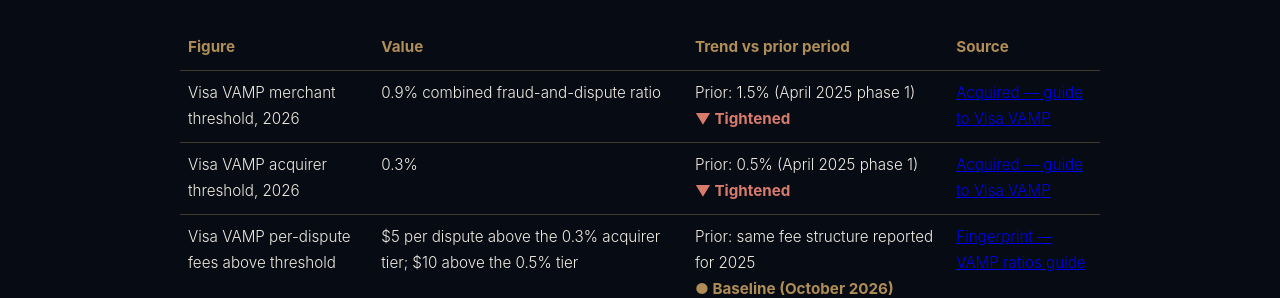
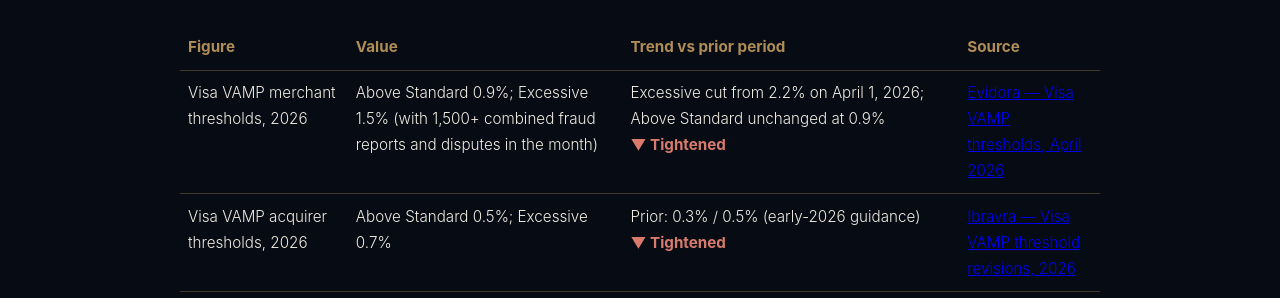
Before and after one commit to primedomaincapital/chargebackrates, a plain HTML site: page market-data.html in a window 1280 px wide. Shown: the part 502-800 px from the top of the page. Drawn offline with Linux system fonts and the light colour scheme.

Commit message:
Fix: VAMP thresholds to April 2026 schedule (merchant 0.9%/1.5%, acquirer 0.5%/0.7%, fees $4/$8)

```diff
--- a/market-data.html
+++ b/market-data.html
@@ -135,9 +135,9 @@ main h1{font-size:clamp(30px,8.5vw,58px)!important;line-height:1.15!important}
 <p>This chargeback market data pulls the two halves together — the published network thresholds that trigger monitoring, and the published cost research on what each dispute actually costs once it lands. Read the ratio columns before the dollar columns; the dollars only matter after the ratio has already gone wrong.</p>
 <h2>Network thresholds: where monitoring starts</h2>
 <table class="dp-table"><thead><tr><th>Figure</th><th>Value</th><th>Trend vs prior period</th><th>Source</th></tr></thead><tbody>
-<tr><td>Visa VAMP merchant threshold, 2026</td><td>0.9% combined fraud-and-dispute ratio</td><td>Prior: 1.5% (April 2025 phase 1)<br><span class="trend-down">▼ Tightened</span></td><td><a href="https://www.acquired.com/blog/guide-to-visa-acquirer-monitoring-program-vamp/">Acquired — guide to Visa VAMP</a></td></tr>
-<tr><td>Visa VAMP acquirer threshold, 2026</td><td>0.3%</td><td>Prior: 0.5% (April 2025 phase 1)<br><span class="trend-down">▼ Tightened</span></td><td><a href="https://www.acquired.com/blog/guide-to-visa-acquirer-monitoring-program-vamp/">Acquired — guide to Visa VAMP</a></td></tr>
-<tr><td>Visa VAMP per-dispute fees above threshold</td><td>$5 per dispute above the 0.3% acquirer tier; $10 above the 0.5% tier</td><td>Prior: same fee structure reported for 2025<br><span class="trend-base">● Baseline (October 2026)</span></td><td><a href="https://Fingerprint.com/blog/visa-vamp-chargeback-enumeration-ratios-2025/">Fingerprint — VAMP ratios guide</a></td></tr>
+<tr><td>Visa VAMP merchant thresholds, 2026</td><td>Above Standard 0.9%; Excessive 1.5% (with 1,500+ combined fraud reports and disputes in the month)</td><td>Excessive cut from 2.2% on April 1, 2026; Above Standard unchanged at 0.9%<br><span class="trend-down">▼ Tightened</span></td><td><a href="https://blog.evidora.io/visa-just-lowered-the-chargeback-threshold-ouch/">Evidora — Visa VAMP thresholds, April 2026</a></td></tr>
+<tr><td>Visa VAMP acquirer thresholds, 2026</td><td>Above Standard 0.5%; Excessive 0.7%</td><td>Prior: 0.3% / 0.5% (early-2026 guidance)<br><span class="trend-down">▼ Tightened</span></td><td><a href="http://www.ibravra.com/article/visa-vamp-dispute-ratio-threshold-defense-playbook/">Ibravra — Visa VAMP threshold revisions, 2026</a></td></tr>
+<tr><td>Visa VAMP per-dispute fees above threshold</td><td>$4 per flagged transaction (Above Standard); $8 per flagged transaction (Excessive)</td><td>Prior: $5 / $10 reported in early-2026 guidance<br><span class="trend-base">● Baseline (October 2026)</span></td><td><a href="https://blog.evidora.io/visa-just-lowered-the-chargeback-threshold-ouch/">Evidora — Visa VAMP thresholds, April 2026</a></td></tr>
 <tr><td>Mastercard Excessive Chargeback Merchant (ECM) trigger</td><td>1.5% ratio and 100+ chargebacks in a month</td><td>No prior-period figure from the same source<br><span class="trend-base">● Baseline (October 2026)</span></td><td><a href="https://www.bznpay.com/chargeback-calculator/index.html">BZN Pay — chargeback threshold reference</a></td></tr>
 <tr><td>Mastercard High-Excessive (HECM) trigger</td><td>3.0% ratio and 300+ chargebacks in a month</td><td>No prior-period figure from the same source<br><span class="trend-base">● Baseline (October 2026)</span></td><td><a href="https://www.bznpay.com/chargeback-calculator/index.html">BZN Pay — chargeback threshold reference</a></td></tr>
 <tr><td>Pre-VAMP Visa standard-tier fee (historical context)</td><td>$50 per dispute after the first 4 months in the standard tier; program replaced by VAMP in April 2025</td><td>Historical program; superseded<br><span class="trend-base">● Baseline (October 2026)</span></td><td><a href="https://hostmerchantservices.com/articles/what-is-the-visa-dispute-monitoring-program-vdmp/">Host Merchant Services — VDMP explainer</a></td></tr>
```
